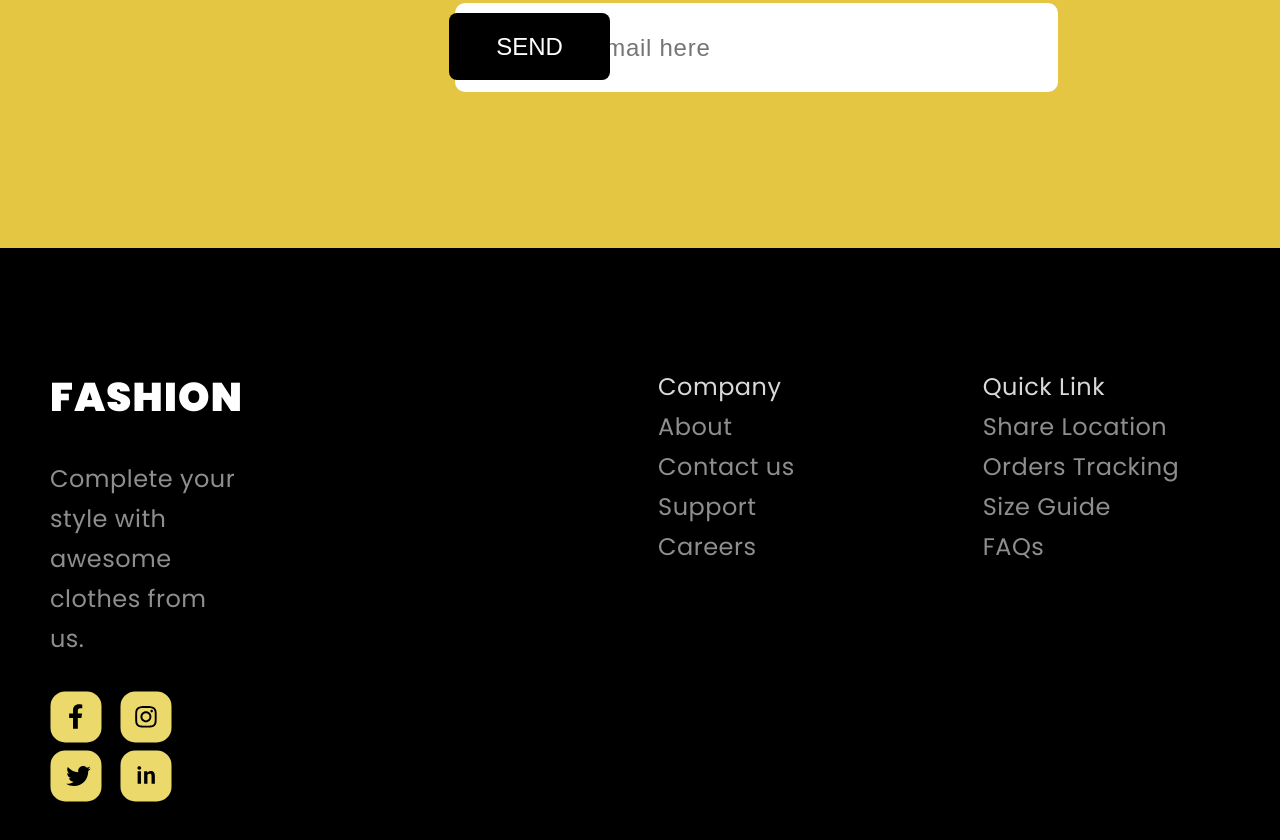
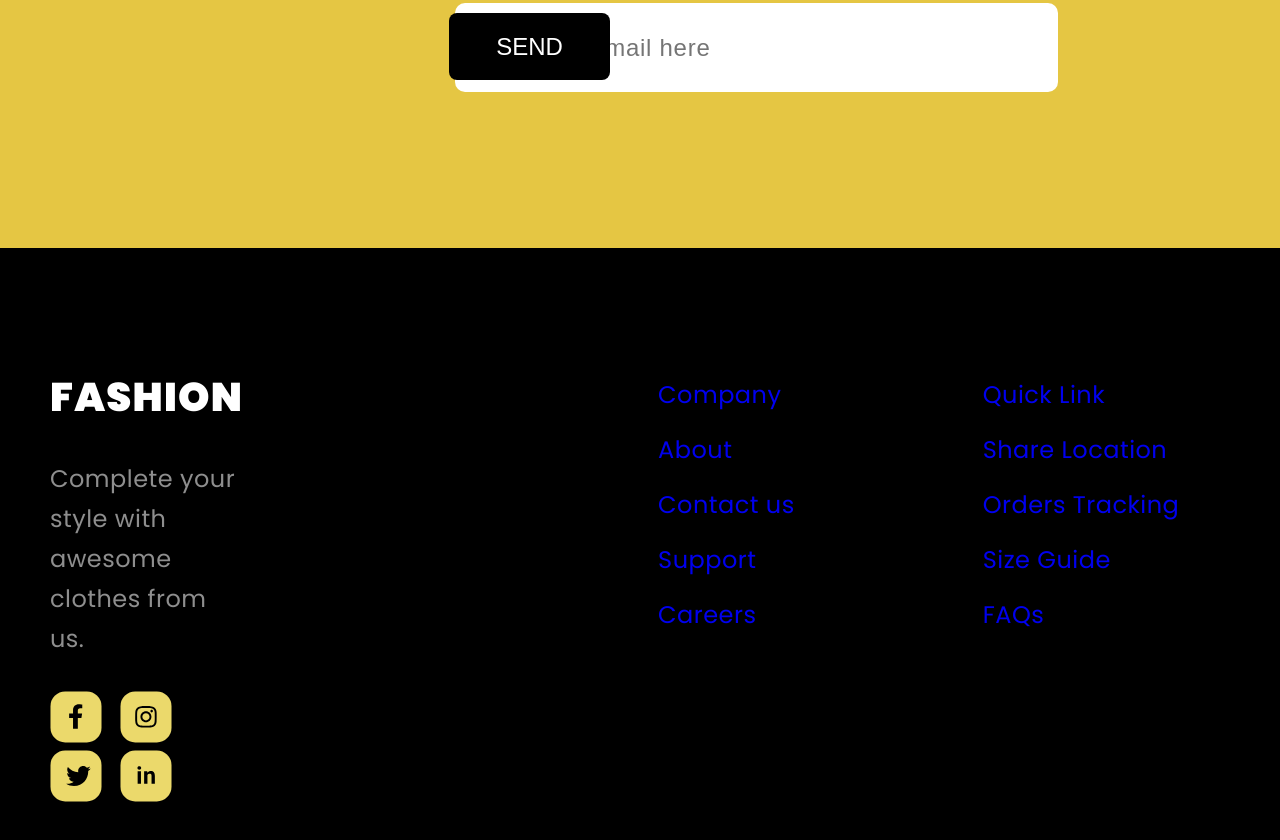
Before and after one commit to stillNiceTanya/Shopping-App, a plain HTML site: page shopping app/index.html in a window 1280 px wide. Shown: the part 6425-7265 px from the top of the page. Drawn offline with Linux system fonts and the light colour scheme.

Commit message:
Fix footer links

```diff
--- a/shopping app/index.css
+++ b/shopping app/index.css
@@ -472,7 +472,7 @@ nav {
   background-image: url("img/linkedin.svg");
 }
 
-.footer-links {
+.footer-hyperlinks {
   margin-left: 415px;
   display: flex;
   align-content: space-between;
@@ -481,23 +481,31 @@ nav {
   color: #8e8e8e;
 }
 
-.companyp-links,
-.additional-links {
+.companyp-list,
+.additional-list {
   margin: 0 188px 0 0;
   padding: 0;
 }
 
-.policy-links {
+.policy-list {
   padding: 0;
   margin: 0;
 }
 
-.link {
+.footer-list {
+  list-style-type: none;
   font-weight: 400;
   font-size: 24px;
-  line-height: 40px;
+  line-height: 55px;
   letter-spacing: 0.02em;
-  list-style-type: none;
+}
+
+.link {
+  text-decoration: none;
+}
+
+.link:visited {
+  color: inherit;
 }
 
 .capital-link {
--- a/shopping app/index.html
+++ b/shopping app/index.html
@@ -347,25 +347,103 @@
         ></a>
       </div>
 
-      <div class="footer-links">
-        <ul class="companyp-links">
-          <li class="link capital-link">Company</li>
-          <li class="link">About</li>
-          <li class="link">Contact us</li>
-          <li class="link">Support</li>
-          <li class="link">Careers</li>
+      <div class="footer-hyperlinks">
+        <ul class="companyp-list">
+          <li class="capital-link footer-list">
+            <a
+              class="link"
+              href="#"
+              >Company</a
+            >
+          </li>
+          <li class="footer-list">
+            <a
+              class="link"
+              href="#"
+              >About</a
+            >
+          </li>
+          <li class="footer-list">
+            <a
+              class="link"
+              href="#"
+              >Contact us</a
+            >
+          </li>
+          <li class="footer-list">
+            <a
+              class="link"
+              href="#"
+              >Support</a
+            >
+          </li>
+          <li class="footer-list">
+            <a
+              class="link"
+              href="#"
+              >Careers</a
+            >
+          </li>
         </ul>
-        <ul class="additional-links">
-          <li class="link capital-link">Quick Link</li>
-          <li class="link">Share Location</li>
-          <li class="link">Orders Tracking</li>
-          <li class="link">Size Guide</li>
-          <li class="link">FAQs</li>
+        <ul class="additional-list">
+          <li class="footer-list capital-link">
+            <a
+              class="link"
+              href="#"
+              >Quick Link</a
+            >
+          </li>
+          <li class="footer-list">
+            <a
+              class="link"
+              href="#"
+              >Share Location</a
+            >
+          </li>
+          <li class="footer-list">
+            <a
+              class="link"
+              href="#"
+              >Orders Tracking</a
+            >
+          </li>
+          <li class="footer-list">
+            <a
+              class="link"
+              href="#"
+              >Size Guide</a
+            >
+          </li>
+          <li class="footer-list">
+            <a
+              class="link"
+              href="#"
+              >FAQs</a
+            >
+          </li>
         </ul>
-        <ul class="policy-links">
-          <li class="link capital-link">Legal</li>
-          <li class="link">Terms &amp; conditions</li>
-          <li class="link">Privacy Policy</li>
+        <ul class="policy-list">
+          <li class="footer-list capital-link">
+            <a
+              class="link"
+              href="#"
+              >Legal</a
+            >
+          </li>
+          <li class="footer-list">
+            <a
+              class="link"
+              href="#"
+              >Terms &amp; conditions</a
+            >
+          </li>
+          <li class="footer-list">
+            <a
+              class="link"
+              href="#"
+              >Privacy Policy</a
+            >
+          </li>
         </ul>
       </div>
     </section>
```
